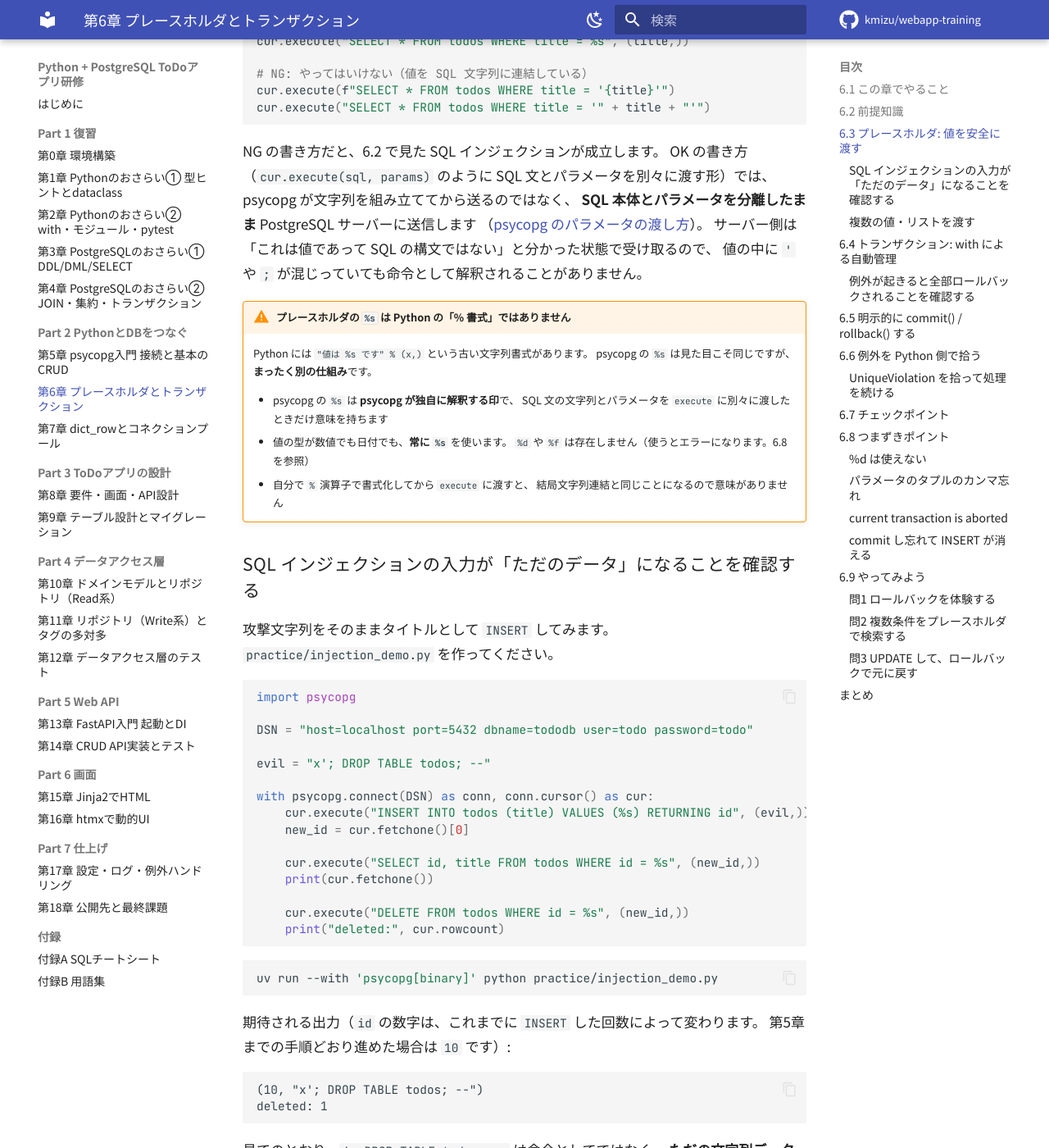
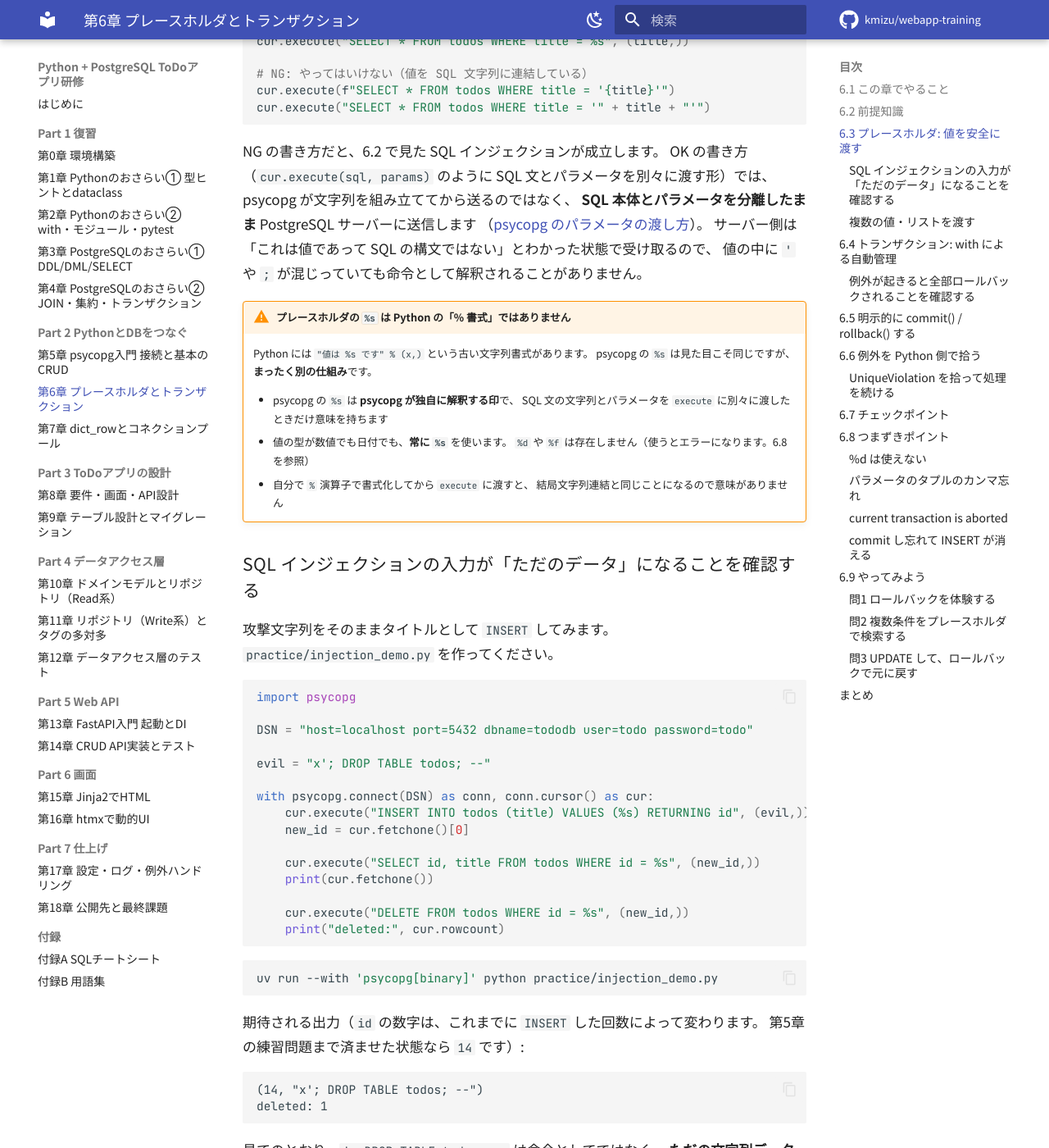
Before and after one commit to kmizu/webapp-training, an MkDocs documentation site: the page built from docs/06-psycopg-tx.md, in a window 1280 px wide and 1400 px high, scrolled down 1908 px. Shown: the whole window at 82% size. Built offline with MkDocs 1.6.1 and Material for MkDocs 9.7.7, drawn with Linux system fonts in a browser that asks for light colours; comment, search, counter and statistics services are not loaded.

Commit message:
docs: fix review feedback on 06-psycopg-tx.md

````diff
--- a/docs/06-psycopg-tx.md
+++ b/docs/06-psycopg-tx.md
@@ -86,7 +86,7 @@ OK の書き方（`cur.execute(sql, params)` のように SQL 文とパラメー
 psycopg が文字列を組み立ててから送るのではなく、
 **SQL 本体とパラメータを分離したまま** PostgreSQL サーバーに送信します
 （[psycopg のパラメータの渡し方](https://www.psycopg.org/psycopg3/docs/basic/params.html)）。
-サーバー側は「これは値であって SQL の構文ではない」と分かった状態で受け取るので、
+サーバー側は「これは値であって SQL の構文ではない」とわかった状態で受け取るので、
 値の中に `'` や `;` が混じっていても命令として解釈されることがありません。
 
 !!! warning "プレースホルダの `%s` は Python の「% 書式」ではありません"
@@ -128,10 +128,10 @@ uv run --with 'psycopg[binary]' python practice/injection_demo.py
 ```
 
 期待される出力（`id` の数字は、これまでに `INSERT` した回数によって変わります。
-第5章までの手順どおり進めた場合は `10` です）:
+第5章の練習問題まで済ませた状態なら `14` です）:
 
 ```text
-(10, "x'; DROP TABLE todos; --")
+(14, "x'; DROP TABLE todos; --")
 deleted: 1
 ```
 
````
